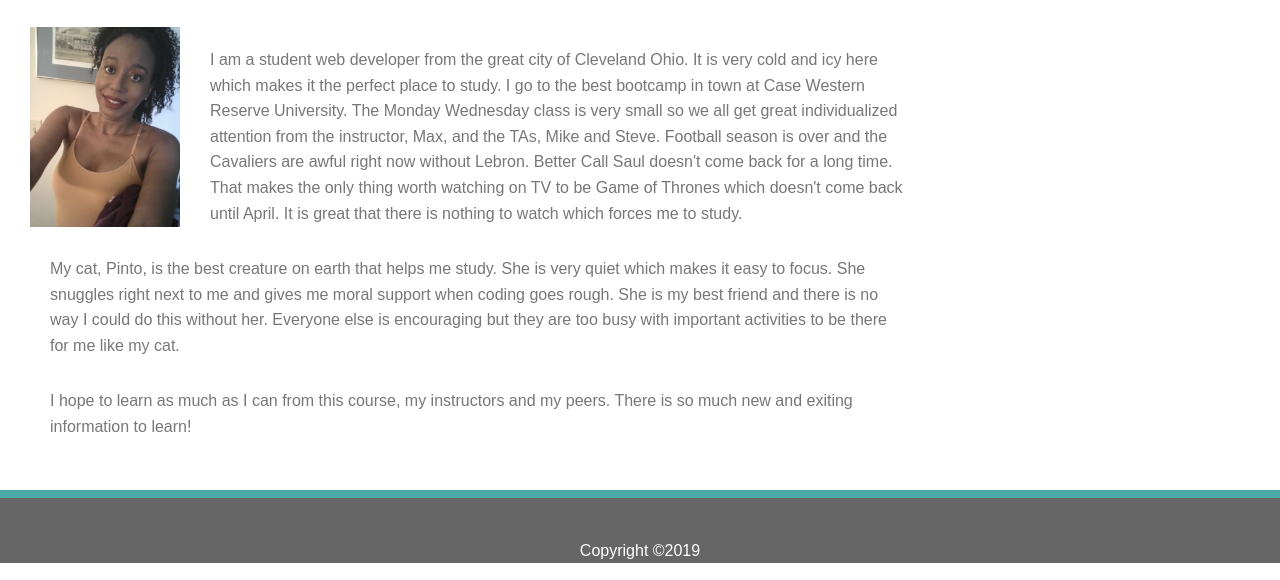
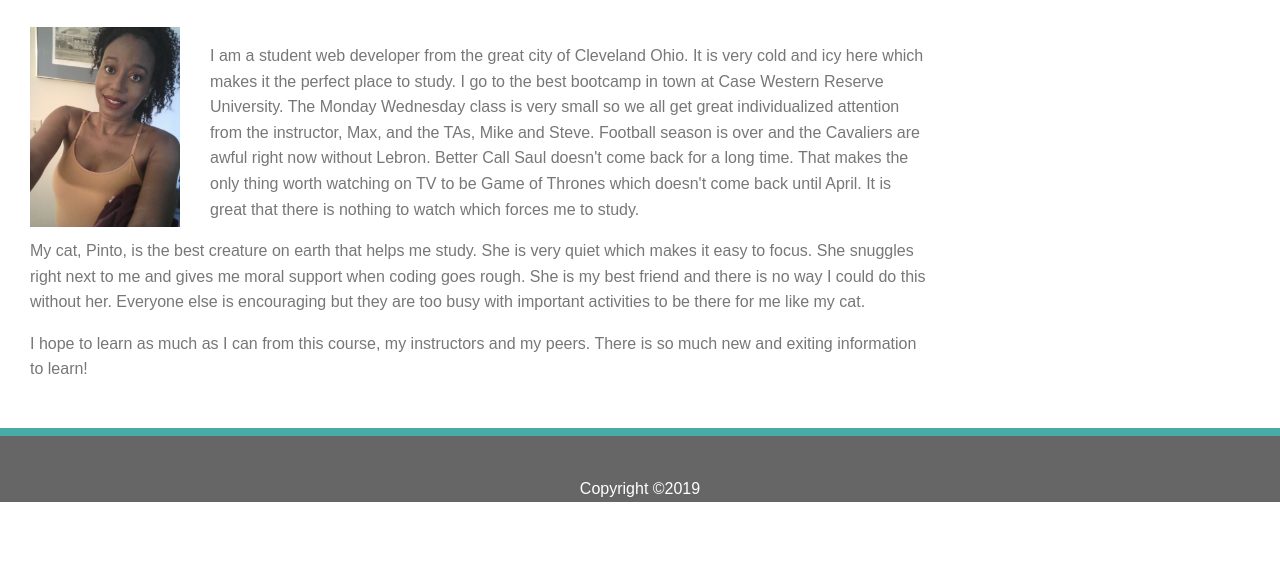
Before and after one commit to letscook1/Basic-Portfolio, a plain HTML site: page index.html in a window 1280 px wide. Shown: the part 220-800 px from the top of the page. Drawn offline with Linux system fonts and the light colour scheme.

Commit message:
trying to fix this

```diff
--- a/assets/css/style.css
+++ b/assets/css/style.css
@@ -31,11 +31,6 @@ a:active{
 
 h1 {
     font-family: 'Georgia', Times, Times New Roman, serif;
-}
-
-p {
-    padding: 10px;
-    margin: 10px;
 }
 
 #myname {
```
